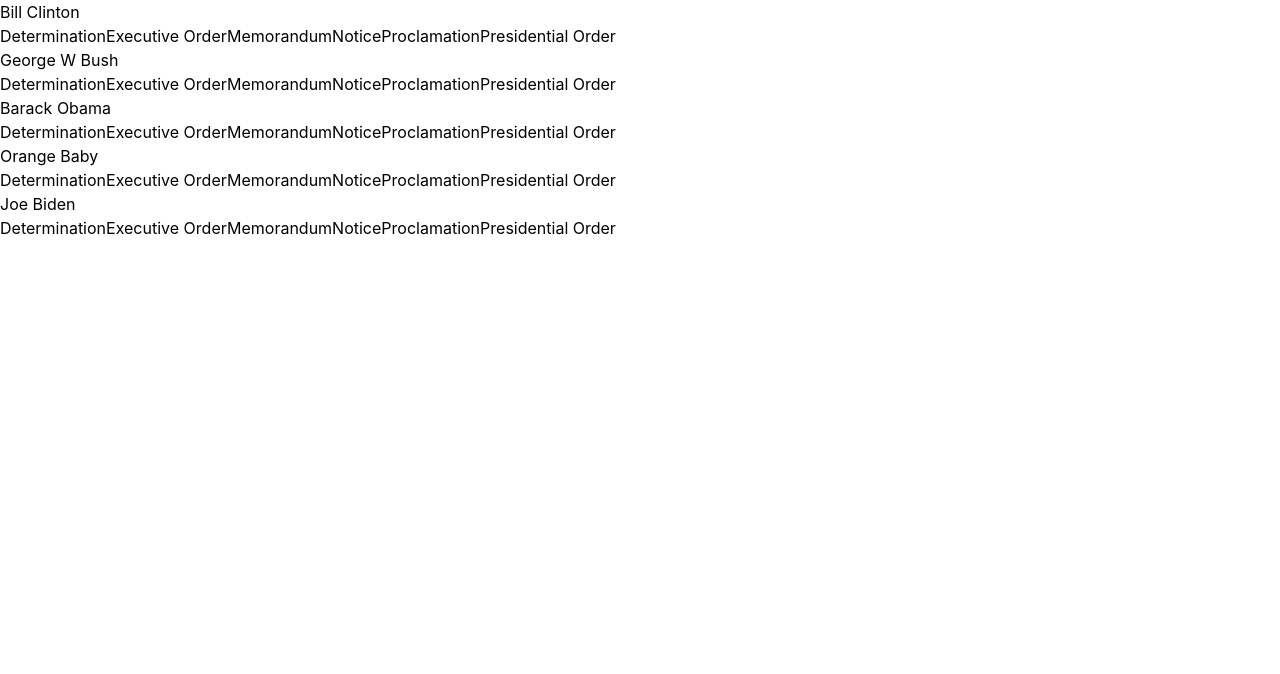
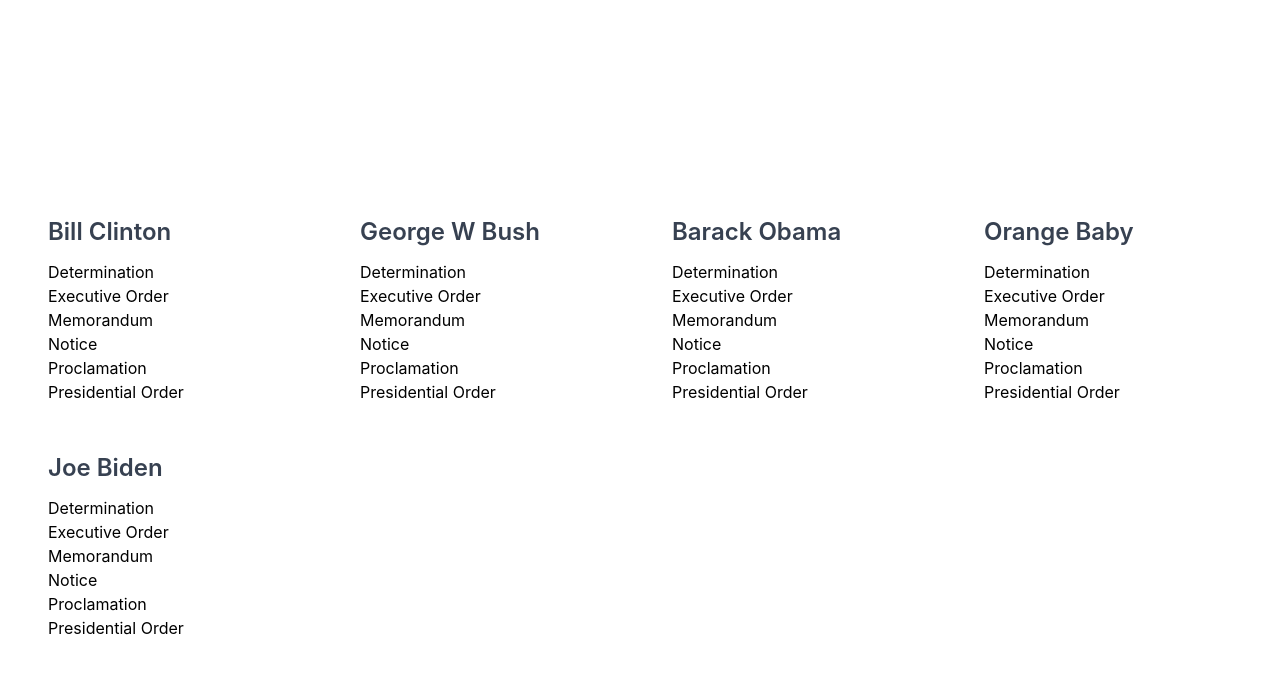
Before and after one commit to iJKTen/federal-register, a React (Create React App) app: page / in a window 1280 px wide. Shown: the top 674 px of the page. Built offline with nearby package versions, Linux system fonts and the light colour scheme.

Commit message:
style homepage using tailwind

```diff
--- a/src/App/App.js
+++ b/src/App/App.js
@@ -10,7 +10,7 @@
 
 function App() {
   return (
-    <div className="App">
+    <div className="md:container md:mx-auto">
       <header className="App-header">
       </header>
       <main>
--- a/src/Home/DocumentType.js
+++ b/src/Home/DocumentType.js
@@ -1,15 +1,17 @@
 const DocumentType = (props) => {
     const data = props.docTypes.map((item, index) => (
-        <a
-            key={index}
-            rel='nofollow noreferrer noopener'
-            href={`${props.president}/${item.toLowerCase().replaceAll(' ', '_')}`}>
-            {item}
-        </a>
+        <li key={index}>
+            <a
+                title={`${props.president}'s ${item}`}
+                rel='nofollow noreferrer noopener'
+                href={`${props.president}/${item.toLowerCase().replaceAll(' ', '_')}`}>
+                {item}
+            </a>
+        </li>
     ));
 
     return (
-        <div>{data}</div>
+        <ul>{data}</ul>
     )
 }
 
--- a/src/Home/Home.js
+++ b/src/Home/Home.js
@@ -29,12 +29,16 @@
 const Home = () => {
 
     return (
-        <div>
-            <PresidentsList
-                presidents={presidents}
-                docTypes={DocumentTypes}>
-            </PresidentsList>
-        </div>
+        <section>
+            <div className="container px-8 pt-48 mx-auto lg:px-4">
+                <div className="flex flex-wrap text-left">
+                    <PresidentsList
+                        presidents={presidents}
+                        docTypes={DocumentTypes}>
+                    </PresidentsList>
+                </div>
+            </div>
+        </section>
     )
 }
 
--- a/src/Home/PresidentsList.js
+++ b/src/Home/PresidentsList.js
@@ -1,10 +1,14 @@
+import { Fragment } from 'react';
 import DocumentType from './DocumentType';
 
 const PresidentList = ({ presidents, docTypes }) => {
     const data = presidents.map((item, index) => (
         <div
+            className="px-8 py-6 lg:w-1/4 md:w-full"
             key={index}>
-            {item.displayName}
+            <h2 className='mb-3 text-lg font-semibold text-gray-700 lg:text-2xl title-font'>
+                {item.displayName}
+            </h2>
             <DocumentType
                 president={item.url}
                 docTypes={docTypes}
@@ -13,7 +17,9 @@
     ));
 
     return (
-        <div>{data}</div>
+        <Fragment>
+            {data}
+        </Fragment>
     )
 }
 
```
Also changed, not shown: 1 other file (tests, documents, lock files or other folders).
